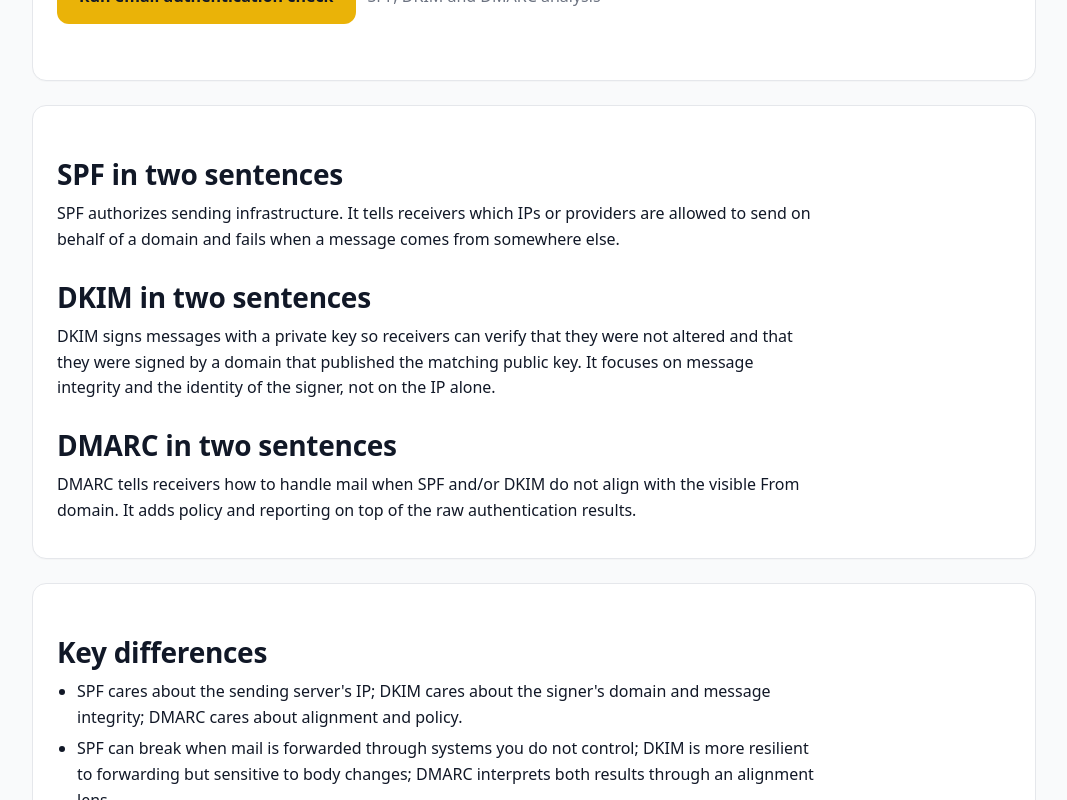
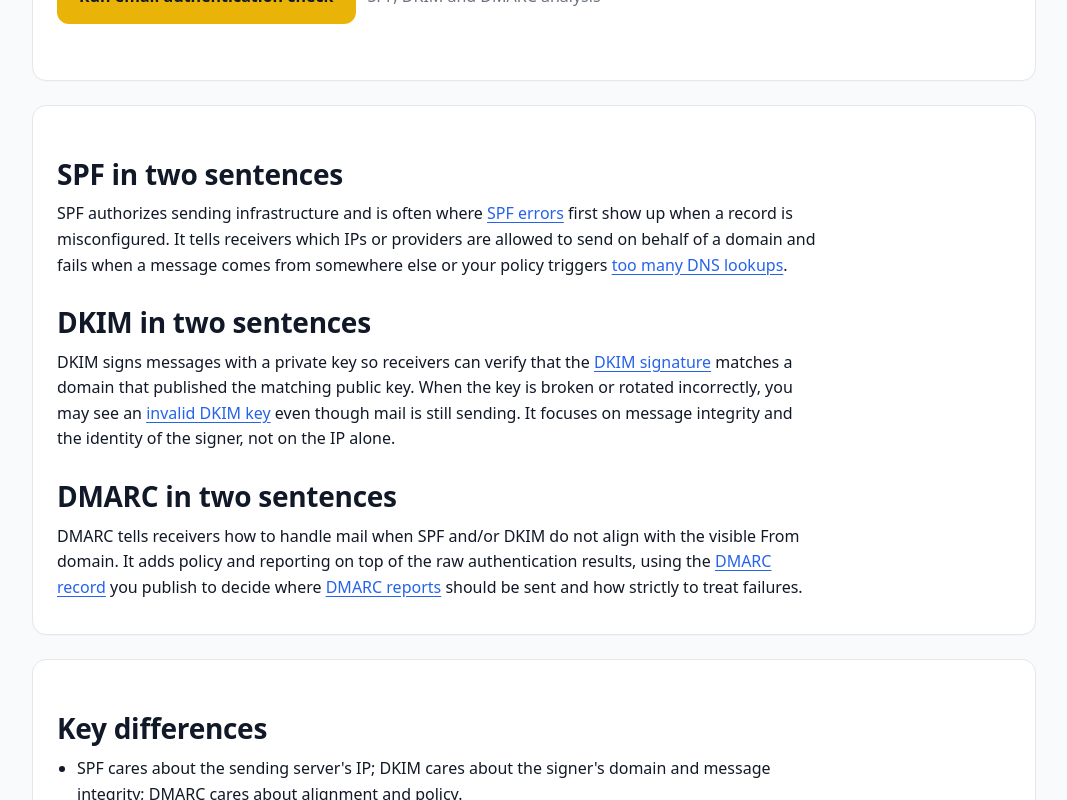
Before and after one commit to thetimecabinets/email-auth-checker, a Next.js app: page /spf-vs-dkim-vs-dmarc in a window 1280 px wide. Shown: the part 533-1333 px from the top of the page, without its empty margins (106-1173 px from the left). Built offline with nearby package versions, Linux system fonts and the light colour scheme.

Commit message:
Update SEO titles for authority and provider pages

```diff
--- a/app/data/dkimErrors.ts
+++ b/app/data/dkimErrors.ts
@@ -109,7 +109,7 @@ export const dkimErrors = {
   },
 
   "dkim/google-workspace-dkim-not-working": {
-    title: "Google Workspace DKIM Not Working – Fix DKIM in Gmail (2026)",
+    title: "Google Workspace DKIM Not Working? Fix It Fast (2026)",
 
     intro:
       "You enabled DKIM in the Google Admin console, but Gmail still shows DKIM as failing or not present. This usually means the selector record from the Google Admin setup screen was never added to DNS, was added under the wrong hostname, or does not match the selector Gmail is actually using to sign outbound mail.",
@@ -222,7 +222,7 @@ google._domainkey.example.com TXT "v=DKIM1; k=rsa;"`,
   },
 
   "dkim/microsoft-365-dkim-not-working": {
-    title: "Microsoft 365 DKIM Not Working – Fix DKIM in Office 365 (2026)",
+    title: "Microsoft 365 DKIM Not Working? Fix CNAME Setup (2026)",
 
     intro:
       "You turned on DKIM in the Microsoft 365 admin portals, but messages from your domain still show DKIM as failing or not present. With Microsoft 365, this almost always comes down to missing or incorrect CNAME records for selector1 and selector2._domainkey, or DKIM not being fully enabled after the DNS records were created.",
@@ -340,7 +340,7 @@ selector2._domainkey.example.com CNAME selector2-example._domainkey.onmicrosoft.
   },
 
   "dkim/amazon-ses-dkim-not-working": {
-    title: "Amazon SES DKIM Not Working – Fix DKIM in AWS SES (2026)",
+    title: "Amazon SES DKIM Not Working? Fix the 3 CNAME Records (2026)",
 
     intro:
       "You enabled DKIM for your domain in Amazon SES, but tests still show DKIM as failing or not present. With Easy DKIM, SES expects three separate CNAME records in DNS, and DKIM keeps failing when one of those records is missing, pointed at the wrong hostname, or never fully verified in the SES console.",
--- a/app/data/spfErrors.ts
+++ b/app/data/spfErrors.ts
@@ -108,7 +108,7 @@ export const spfErrors = {
     },
 
     "spf/sendgrid-spf-not-working": {
-      title: "SendGrid SPF Not Working – Fix SPF Include Error (2026)",
+      title: "SendGrid SPF Not Working? Fix SPF Include Errors (2026)",
 
       intro:
         "You added SendGrid to your SPF record, or thought you did, but tests still show SPF failing for messages sent through SendGrid. In most cases this happens because the include:sendgrid.net mechanism is missing, placed on the wrong host, or split across multiple SPF records so receivers cannot evaluate a single, clear policy.",
--- a/app/dkim/amazon-ses-dkim-not-working/page.tsx
+++ b/app/dkim/amazon-ses-dkim-not-working/page.tsx
@@ -14,7 +14,7 @@ export async function generateMetadata(): Promise<Metadata> {
   }
 
   return {
-    title: `${data.title} | Email DNS Check`,
+    title: "Amazon SES DKIM Not Working? Fix the 3 CNAME Records (2026)",
     description: buildMetaDescription(data.title, data.intro),
     alternates: {
       canonical: `${BASE_URL}${PAGE_PATH}`,
--- a/app/dkim/google-workspace-dkim-not-working/page.tsx
+++ b/app/dkim/google-workspace-dkim-not-working/page.tsx
@@ -12,7 +12,7 @@ export async function generateMetadata(): Promise<Metadata> {
     return { title: "Unknown" };
   }
   return {
-    title: `${data.title} | Email DNS Check`,
+    title: "Google Workspace DKIM Not Working? Fix It Fast (2026)",
     description: buildMetaDescription(data.title, data.intro),
     alternates: {
       canonical: `${BASE_URL}${PAGE_PATH}`,
--- a/app/dkim/microsoft-365-dkim-not-working/page.tsx
+++ b/app/dkim/microsoft-365-dkim-not-working/page.tsx
@@ -12,7 +12,7 @@ export async function generateMetadata(): Promise<Metadata> {
     return { title: "Unknown" };
   }
   return {
-    title: `${data.title} | Email DNS Check`,
+    title: "Microsoft 365 DKIM Not Working? Fix CNAME Setup (2026)",
     description: buildMetaDescription(data.title, data.intro),
     alternates: {
       canonical: `${BASE_URL}${PAGE_PATH}`,
--- a/app/sitemap.ts
+++ b/app/sitemap.ts
@@ -11,6 +11,8 @@ export default function sitemap(): MetadataRoute.Sitemap {
     { path: "/spf/spf-record-guide", priority: 0.8 as const },
     { path: "/dkim/dkim-guide", priority: 0.8 as const },
     { path: "/dmarc/dmarc-guide", priority: 0.8 as const },
+    { path: "/email-authentication-explained", priority: 0.8 as const },
+    { path: "/spf-vs-dkim-vs-dmarc", priority: 0.8 as const },
   ];
 
   const clusterHrefs = [
--- a/app/spf-vs-dkim-vs-dmarc/page.tsx
+++ b/app/spf-vs-dkim-vs-dmarc/page.tsx
@@ -7,7 +7,7 @@ import { BASE_URL } from "@/app/lib/metadata";
 const PAGE_PATH = "/spf-vs-dkim-vs-dmarc";
 
 export const metadata: Metadata = {
-  title: "SPF vs DKIM vs DMARC (2026) | Email DNS Check",
+  title: "SPF vs DKIM vs DMARC: What Each One Does (2026)",
   description:
     "Compare SPF, DKIM, and DMARC in one place. See what each protocol checks, how they differ, and how to combine them into a practical email authentication strategy.",
   alternates: {
@@ -85,24 +85,41 @@ export default function SPFvsDKIMvsDMARCPage() {
           <div className="prose">
             <h2>SPF in two sentences</h2>
             <p>
-              SPF authorizes sending infrastructure. It tells receivers which IPs
-              or providers are allowed to send on behalf of a domain and fails
-              when a message comes from somewhere else.
+              SPF authorizes sending infrastructure and is often where{" "}
+              <Link href="/spf/spf-record-syntax-error">SPF errors</Link> first
+              show up when a record is misconfigured. It tells receivers which
+              IPs or providers are allowed to send on behalf of a domain and
+              fails when a message comes from somewhere else or your policy
+              triggers{" "}
+              <Link href="/spf/spf-permerror-too-many-dns-lookups">
+                too many DNS lookups
+              </Link>
+              .
             </p>
 
             <h2>DKIM in two sentences</h2>
             <p>
-              DKIM signs messages with a private key so receivers can verify that
-              they were not altered and that they were signed by a domain that
-              published the matching public key. It focuses on message integrity
-              and the identity of the signer, not on the IP alone.
+              DKIM signs messages with a private key so receivers can verify
+              that the{" "}
+              <Link href="/dkim/dkim-signature-explained">DKIM signature</Link>{" "}
+              matches a domain that published the matching public key. When the
+              key is broken or rotated incorrectly, you may see an{" "}
+              <Link href="/dkim/invalid-dkim-key">invalid DKIM key</Link> even
+              though mail is still sending. It focuses on message integrity and
+              the identity of the signer, not on the IP alone.
             </p>
 
             <h2>DMARC in two sentences</h2>
             <p>
               DMARC tells receivers how to handle mail when SPF and/or DKIM do
               not align with the visible From domain. It adds policy and
-              reporting on top of the raw authentication results.
+              reporting on top of the raw authentication results, using the{" "}
+              <Link href="/dmarc/no-dmarc-record-found">DMARC record</Link> you
+              publish to decide where{" "}
+              <Link href="/dmarc/dmarc-aggregate-reports-explained">
+                DMARC reports
+              </Link>{" "}
+              should be sent and how strictly to treat failures.
             </p>
           </div>
         </section>
--- a/app/spf/sendgrid-spf-not-working/page.tsx
+++ b/app/spf/sendgrid-spf-not-working/page.tsx
@@ -12,7 +12,7 @@ export async function generateMetadata(): Promise<Metadata> {
     return { title: "Unknown" };
   }
   return {
-    title: `${data.title} | Email DNS Check`,
+    title: "SendGrid SPF Not Working? Fix SPF Include Errors (2026)",
     description: buildMetaDescription(data.title, data.intro),
     alternates: {
       canonical: `${BASE_URL}${PAGE_PATH}`,
```
Also changed, not shown: app/email-authentication-explained/page.tsx (+24 -8 lines).
